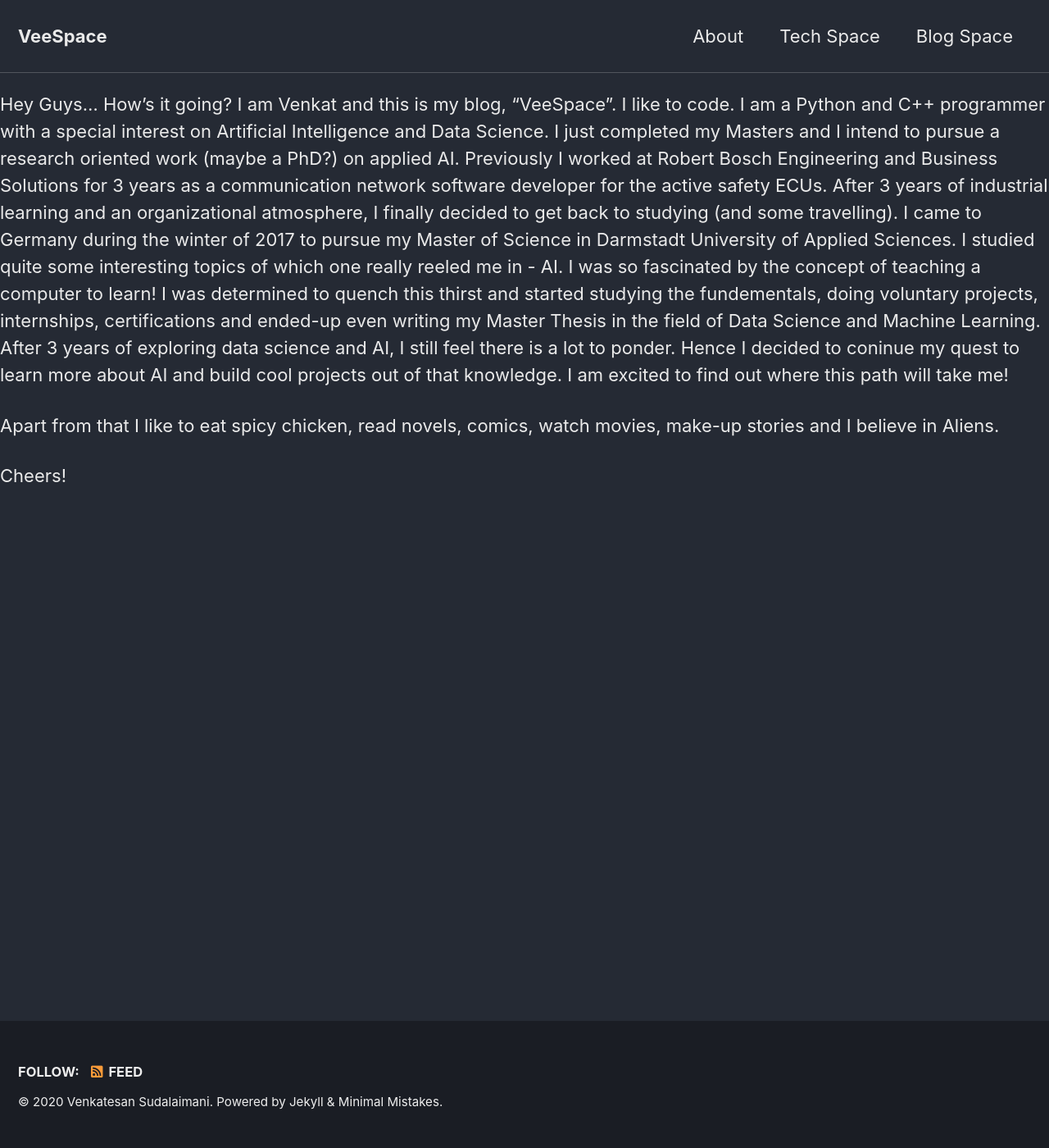
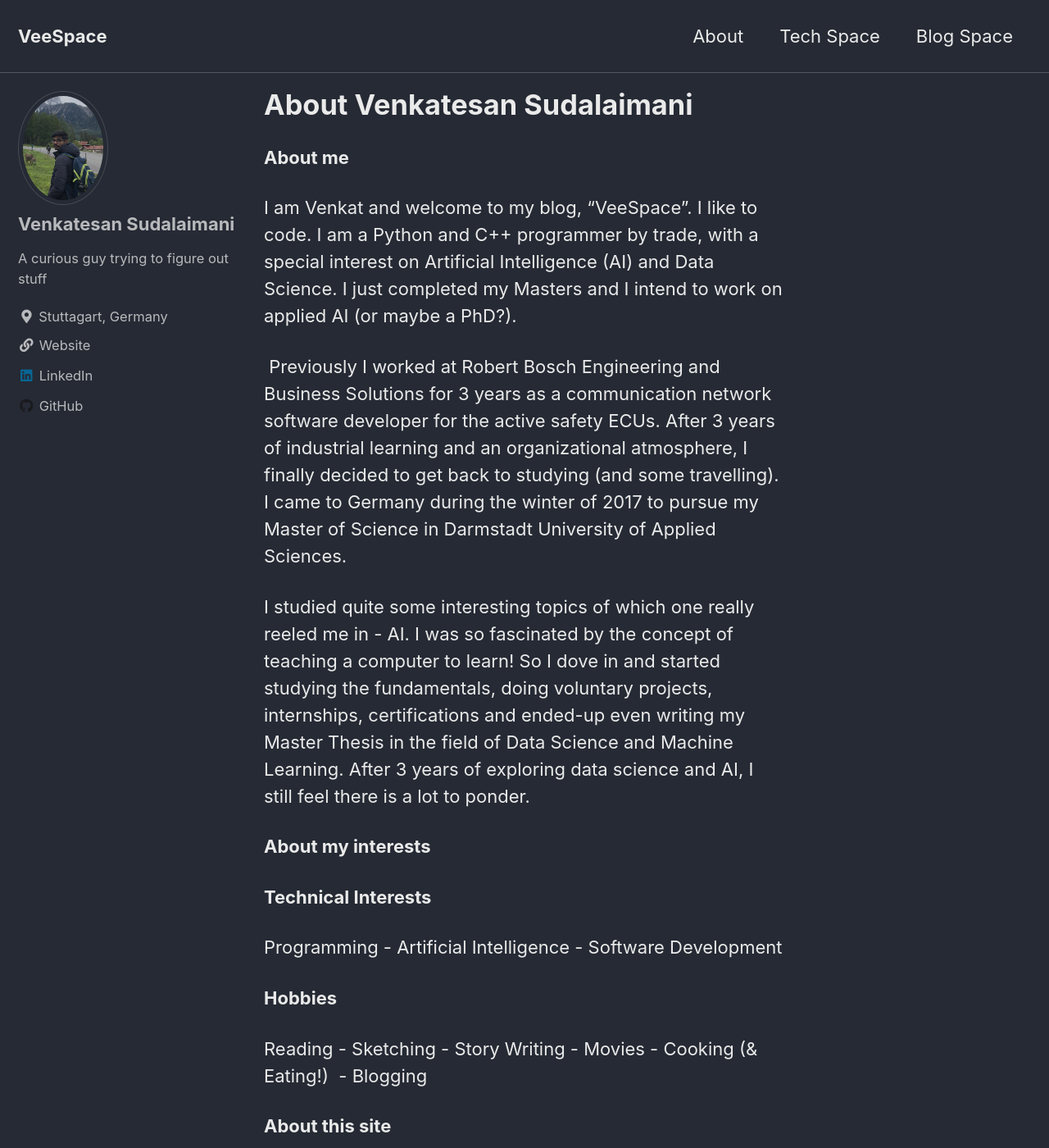
Before and after one commit to v-mirai/v-mirai.github.io, a Jekyll site: the page built from _pages/about.md, in a window 1280 px wide and 1400 px high. Shown: the whole window at 82% size. Built offline with Jekyll 4.4.1, drawn with Linux system fonts in a browser that asks for light colours; cached includes are drawn as plain includes; our own code applies the rules of GitHub Pages for plain Markdown files; some of the changed text lies outside the part shown.

Commit message:
updating pics

```diff
--- a/_pages/about.md
+++ b/_pages/about.md
@@ -1,14 +1,42 @@
 ---
+layout: single
 title: "About Venkatesan Sudalaimani"
 author: Venkatesan Sudalaimani
+author_profile: true
 permalink: /about/
 og_image: "/assets/images/pro-pic-1.jpg"
 ---
 
-Hey Guys... How's it going?
-I am Venkat and this is my blog, "VeeSpace". I like to code. I am a Python and C++ programmer with a special interest on Artificial Intelligence and Data Science. I just completed my Masters and I intend to pursue a research oriented work (maybe a PhD?) on applied AI.
- Previously I worked at Robert Bosch Engineering and Business Solutions for 3 years as a communication network software developer for the active safety ECUs. After 3 years of industrial learning and an organizational atmosphere, I finally decided to get back to studying (and some travelling). I came to Germany during the winter of 2017 to pursue my Master of Science in Darmstadt University of Applied Sciences. I studied quite some interesting topics of which one really reeled me in - AI. I was so fascinated by the concept of teaching a computer to learn! I was determined to quench this thirst and started studying the fundementals, doing voluntary projects, internships, certifications and ended-up even writing my Master Thesis in the field of Data Science and Machine Learning. After 3 years of exploring data science and AI, I still feel there is a lot to ponder. Hence I decided to coninue my quest to learn more about AI and build cool projects out of that knowledge. I am excited to find out where this path will take me!
+**About me**
 
-Apart from that I like to eat spicy chicken, read novels, comics, watch movies, make-up stories and I believe in Aliens.
+I am Venkat and welcome to my blog, "VeeSpace". I like to code. I am a Python and C++ programmer by trade, with a special interest on Artificial Intelligence (AI) and Data Science. I just completed my Masters and I intend to work on applied AI (or maybe a PhD?).
 
-Cheers!
+ Previously I worked at Robert Bosch Engineering and Business Solutions for 3 years as a communication network software developer for the active safety ECUs. After 3 years of industrial learning and an organizational atmosphere, I finally decided to get back to studying (and some travelling). I came to Germany during the winter of 2017 to pursue my Master of Science in Darmstadt University of Applied Sciences.
+
+I studied quite some interesting topics of which one really reeled me in - AI. I was so fascinated by the concept of teaching a computer to learn! So I dove in and started studying the fundamentals, doing voluntary projects, internships, certifications and ended-up even writing my Master Thesis in the field of Data Science and Machine Learning. After 3 years of exploring data science and AI, I still feel there is a lot to ponder.
+
+**About my interests**
+
+**Technical Interests**
+
+Programming - Artificial Intelligence - Software Development
+
+**Hobbies**
+
+Reading - Sketching - Story Writing - Movies - Cooking (& Eating!)  - Blogging
+
+**About this site**
+
+Making a personal website was on my mind for quite some time now. I finally found time to do it. I decided to call it 'VeeSpace' because of no special reason. It was the name that came to me when I wanted a personal space to reflect on the world through my head.
+
+Broadly, this site is divided into two sub-spaces: Tech-Space and Blog-Space.
+
+            **Tech-Space:** My technical experiences that I would like to share.
+
+            **Blog-Space:** My personal experiences that I would like to share.
+
+**Contact**
+
+If you have any question or comment or suggestion, you can always mail me.
+
+**Cheers!**
```
